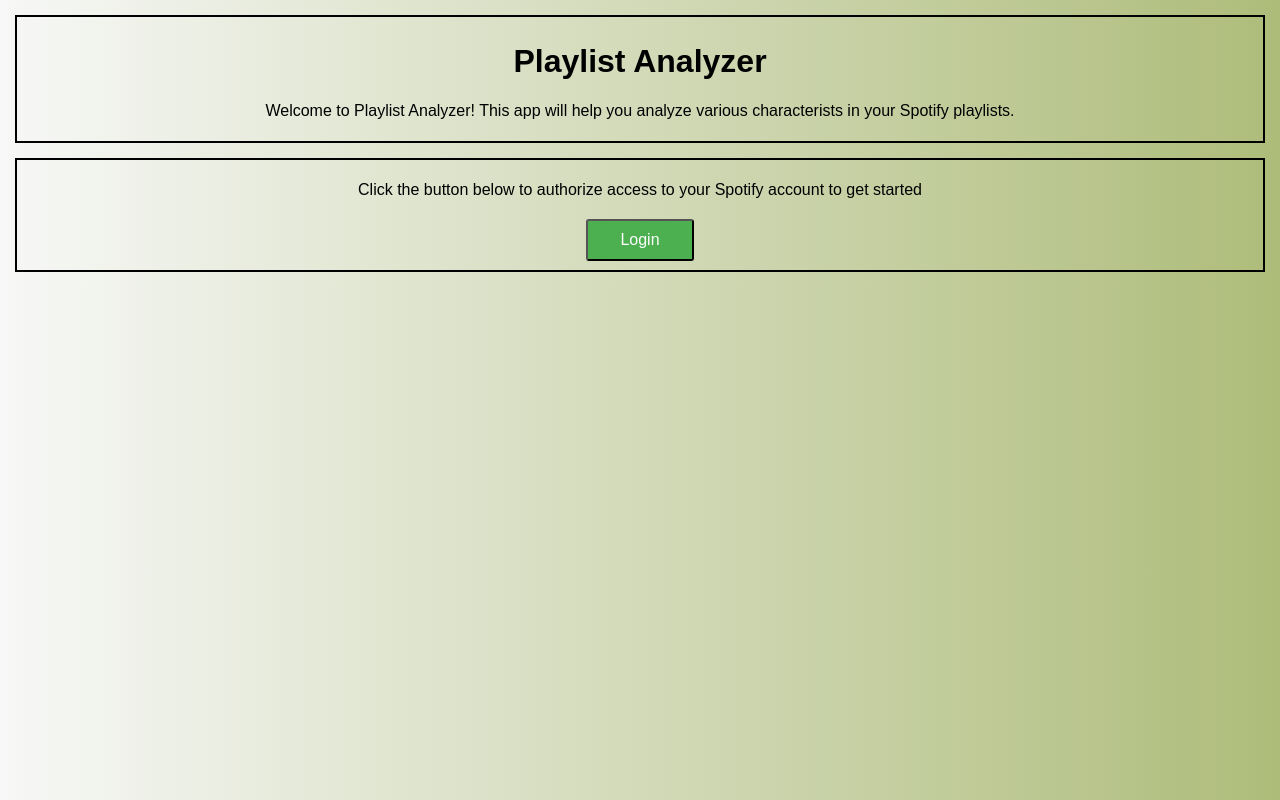
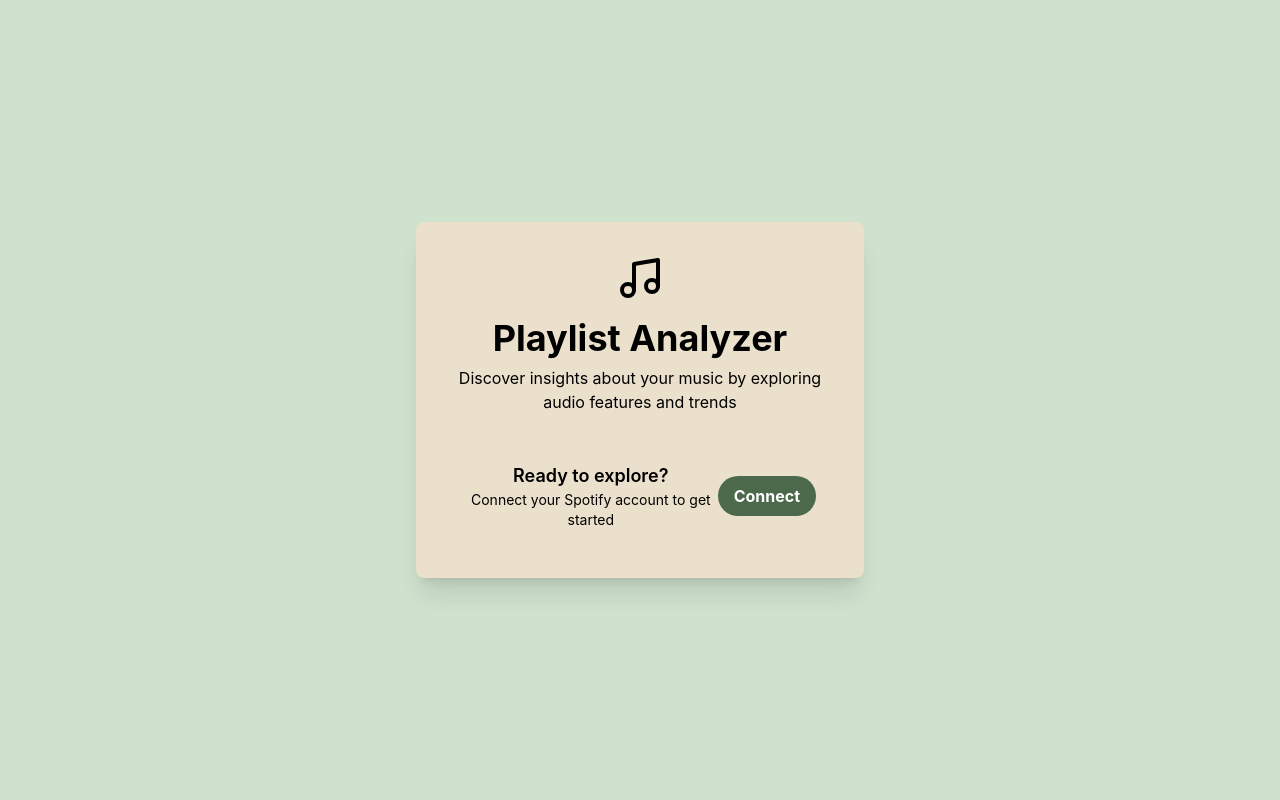
Before and after one commit to dzineon77/playlist-analyzer, a React (Create React App) app: page / in a window 1280 px wide. Built offline with nearby package versions, Linux system fonts and the light colour scheme.

Commit message:
some ui changes + playlist filtering, but broke for other users

```diff
--- a/package.json
+++ b/package.json
@@ -6,6 +6,7 @@
     "@testing-library/jest-dom": "^5.17.0",
     "@testing-library/react": "^13.4.0",
     "@testing-library/user-event": "^13.5.0",
+    "lucide-react": "^0.399.0",
     "react": "^18.3.1",
     "react-dom": "^18.3.1",
     "react-router-dom": "^6.24.0",
@@ -35,5 +36,10 @@
       "last 1 firefox version",
       "last 1 safari version"
     ]
+  },
+  "devDependencies": {
+    "autoprefixer": "^10.4.19",
+    "postcss": "^8.4.39",
+    "tailwindcss": "^3.4.4"
   }
 }
--- /dev/null
+++ b/postcss.config.js
@@ -0,0 +1,6 @@
+module.exports = {
+  plugins: {
+    tailwindcss: {},
+    autoprefixer: {},
+  },
+}
--- a/src/App.css
+++ b/src/App.css
@@ -15,39 +15,6 @@
 
 /* --------------------------------------------------------------------------- */
 
-body {
-  background: linear-gradient(90deg, #F7F8F7 0%, #AEBC7A 100%);
-  font-family: 'Arial', sans-serif;
-}
-
-.header, .container {
-  padding: 5px;
-  text-align: center;
-  margin: 15px;
-  border: 2px solid #000;
-}
-
-.loginBtn {
-  background-color: #4CAF50;
-  color: white;
-  padding: 10px 32px;
-  text-align: center;
-  text-decoration: none;
-  display: inline-block;
-  font-size: 16px;
-  margin: 4px 2px;
-  cursor: pointer;
-  border-radius: 3px;
-}
-
-.loginBtn:hover {
-  background-color: #45a049;
-}
-
-.search {
-  display: grid;
-  justify-items: center;
-}
 
 .toggleContainer {
   position: relative;
@@ -98,3 +65,44 @@
   color: white;
   transition: color 0.3s;
 }
+
+#myInput {
+  /* background-image: url('/css/searchicon.png'); Add a search icon to input */
+  background-position: 10px 12px; /* Position the search icon */
+  background-repeat: no-repeat; /* Do not repeat the icon image */
+  width: 100%; /* Full-width */
+  font-size: 16px; /* Increase font-size */
+  padding: 12px 20px 12px 40px; /* Add some padding */
+  border: 1px solid #ddd; /* Add a grey border */
+  margin-top: 20px; /* Add some space below the input */
+  margin-bottom: 20px; /* Add some space below the input */
+  border-radius: 5px;
+}
+
+#myUL {
+  /* Remove default list styling */
+  list-style-type: none;
+  padding: 0;
+  margin: 0;
+}
+
+#myUL li a {
+  border: 1px solid #ddd; /* Add a border to all links */
+  margin-top: -1px; /* Prevent double borders */
+  background-color: #f6f6f6; /* Grey background color */
+  padding: 12px; /* Add some padding */
+  text-decoration: none; /* Remove default text underline */
+  font-size: 18px; /* Increase the font-size */
+  color: black; /* Add a black text color */
+  display: block; /* Make it into a block element to fill the whole list */
+}
+
+#myUL li a:hover:not(.header) {
+  background-color: #eee; /* Add a hover effect to all links, except for headers */
+}
+
+.playlistPic:hover {
+  transform: scale(1.1);
+  transition: transform 0.5s;
+  cursor: pointer;
+}
--- a/src/Components/SearchPlaylists.jsx
+++ b/src/Components/SearchPlaylists.jsx
@@ -1,15 +1,35 @@
+
 export default function SearchPlaylists({ playlists }) {
+    const handleInputChange = (event) => {
+        const filter = event.target.value.toUpperCase();
+        const ul = document.getElementById("myUL");
+        const li = ul.getElementsByTagName("li");
+
+        for (let i = 0; i < li.length; i++) {
+            const a = li[i].getElementsByTagName("p")[0];
+            const txtValue = a.textContent || a.innerText;
+            if (txtValue.toUpperCase().indexOf(filter) > -1) {
+                li[i].style.display = "";
+            } else {
+                li[i].style.display = "none";
+            }
+        }
+    };
+
     return (
-        <div className='SearchPlaylists'>
-            <div className="header">
-                <h1>Search Playlists</h1>
-                <p>Choose from one of your own playlists</p>
-            </div>
-            <ul>
+        <div className="SearchPlaylists">
+            <input
+                type="text"
+                id="myInput"
+                onKeyUp={handleInputChange}
+                placeholder="Search playlists"
+            />
+
+            <ul id="myUL">
                 {playlists.map((playlist, index) => (
                     <li key={index}>
-                        <p>Name: {playlist.name}</p>
-                        <p>URI: {playlist.uri}</p>
+                        {/* <img className="playlistPic" src={playlist.images[0].url} alt={playlist.name} href="#"/> */}
+                        <p>{playlist.name}</p>
                         <p>Tracks Total: {playlist.tracks.total}</p>
                     </li>
                 ))}
--- a/src/Pages/Analyze.jsx
+++ b/src/Pages/Analyze.jsx
@@ -8,18 +8,18 @@
     const [isToggled, setIsToggled] = useState(false);
     const [playlists, setPlaylists] = useState([]);
 
-    useEffect(() => {
-        getToken(setAccessToken);
-        getPlaylists();
-    }, []);
-
     const handleToggleChange = () => {
         setIsToggled(!isToggled);
     };
 
+    useEffect(() => {
+        getToken(setAccessToken);
+        getPlaylists();
+    }, [accessToken]);
+
     const getPlaylists = async () => {
         try {
-            const response = await fetch('https://api.spotify.com/v1/me/playlists?limit=100', {
+            const response = await fetch('https://api.spotify.com/v1/me/playlists', {
                 headers: {
                     'Authorization': `Bearer ${accessToken}`
                 }
@@ -32,16 +32,17 @@
         }
     };
 
+
+
     return (
-        <div className='Analyze'>
-            <div className="header">
-                <h1>Playlist Analyzer</h1>
-                <p>Search for a Spotify playlist URL to get started.</p>
-                <p>Access Token: {accessToken}</p>
-            </div>
+        <div className='min-h-screen bg-green-light flex items-center justify-center p-10'>
+            <div className="min-w-fit bg-white rounded-lg shadow-xl p-8">
+                <div className="header bg-white-light rounded-lg shadow-xl p-8 m-10">
+                    <h1 className='text-xl font-bold'>Playlist Analyzer</h1>
+                    <p>Access Token: {accessToken}</p>
+                </div>
 
-            <div className="container">
-                <div className="search">
+            <div className="grid justify-items-center bg-white-light rounded-lg shadow-xl p-8">
                     <input
                         type="checkbox"
                         id="toggle"
@@ -53,12 +54,12 @@
                         <div>Search Users</div>
                         <div>Your Playlists</div>
                     </label>
-                </div>
 
                 <div className="results">
                     {isToggled ? <SearchPlaylists playlists={playlists}/> : <SearchUsers />}
                 </div>
             </div>
         </div>
+    </div>
     );
 }
--- a/src/Pages/Home.jsx
+++ b/src/Pages/Home.jsx
@@ -1,4 +1,5 @@
 import React, { useEffect, useState } from 'react';
+import { Music } from 'lucide-react';
 
 async function generateCodeChallenge() {
   const generateRandomString = (length) => {
@@ -91,20 +92,31 @@
     }, []);
 
     return (
+    <div className="min-h-screen bg-green-light flex items-center justify-center p-4">
+      <div className="bg-white-light rounded-lg shadow-xl p-8 max-w-md w-full">
+        <div className="text-center mb-8">
+          <Music className="mx-auto text-green-500 mb-4" size={48} />
+          <h1 className="text-4xl font-bold text-gray-800 mb-2">Playlist Analyzer</h1>
+          <p className="text-gray-600">Discover insights about your music by exploring audio features and trends</p>
+        </div>
 
-        <div className='Home'>
-          <div className="header">
-            <h1>Playlist Analyzer</h1>
-            <p>Welcome to Playlist Analyzer! This app will help you analyze various characterists in your Spotify playlists.</p>
-          </div>
-
-          <div className="container">
-            <p>Click the button below to authorize access to your Spotify account to get started</p>
-            <button className='loginBtn' onClick={requestUserAuth}>Login</button>
+        <div className="space-y-6">
+          <div className="bg-gray-100 rounded-lg p-4 flex items-center justify-between">
+            <div>
+              <h2 className="text-lg font-semibold text-gray-800">Ready to explore?</h2>
+              <p className="text-sm text-gray-600">Connect your Spotify account to get started</p>
+            </div>
+            <button
+              className="bg-green-dark hover:bg-green-600 text-white font-bold py-2 px-4 rounded-full transition duration-300 ease-in-out transform hover:scale-105"
+              onClick={requestUserAuth}
+            >
+              Connect
+            </button>
           </div>
         </div>
-
-    );
-}
+      </div>
+    </div>
+  );
+};
 
 export default Home;
--- a/src/index.css
+++ b/src/index.css
@@ -1,3 +1,7 @@
+@tailwind base;
+@tailwind components;
+@tailwind utilities;
+
 body {
   margin: 0;
   font-family: -apple-system, BlinkMacSystemFont, 'Segoe UI', 'Roboto', 'Oxygen',
--- /dev/null
+++ b/tailwind.config.js
@@ -0,0 +1,39 @@
+/** @type {import('tailwindcss').Config} */
+
+const colors = require('tailwindcss/colors')
+
+module.exports = {
+  content: [
+    "./src/**/*.{js,jsx,ts,tsx}",
+  ],
+  theme: {
+    extend: {},
+    colors: {
+      transparent: 'transparent',
+      current: 'currentColor',
+      blue: {
+        light: '#85d7ff',
+        DEFAULT: '#1fb6ff',
+        dark: '#009eeb',
+      },
+      green: {
+        light: '#cfe2ce',
+        DEFAULT: '#6b9d4a',
+        dark: '#4c6a4b',
+        veryDark: '#2d452f',
+      },
+      gray: {
+        darkest: '#1f2d3d',
+        dark: '#3c4858',
+        DEFAULT: '#c0ccda',
+        light: '#e0e6ed',
+        lightest: '#f9fafc',
+      },
+      white: {
+        light: '#eae0cc',
+        DEFAULT: '#ffffff',
+      },
+    }
+  },
+  plugins: [],
+}
```
Also changed, not shown: src/Assets/Spotify_logo_without_text.svg.png (added), 1 other file (tests, documents, lock files or other folders).
